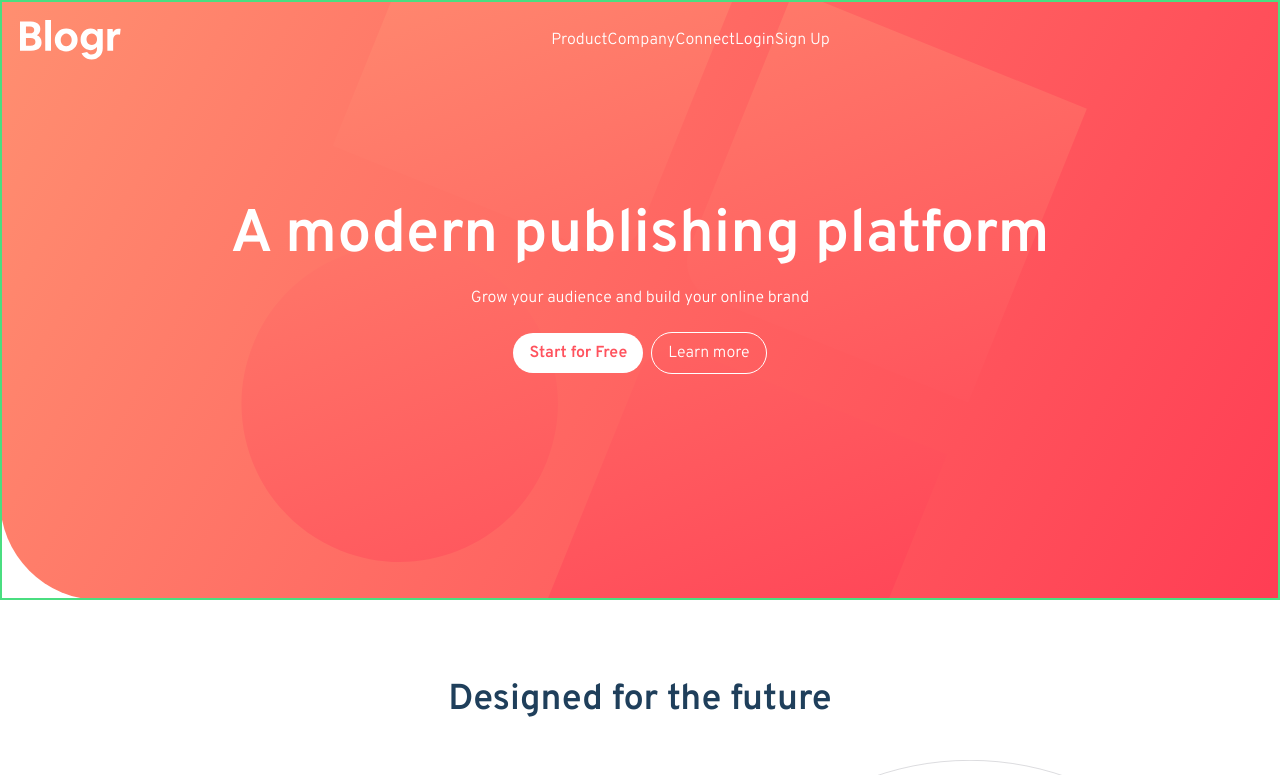
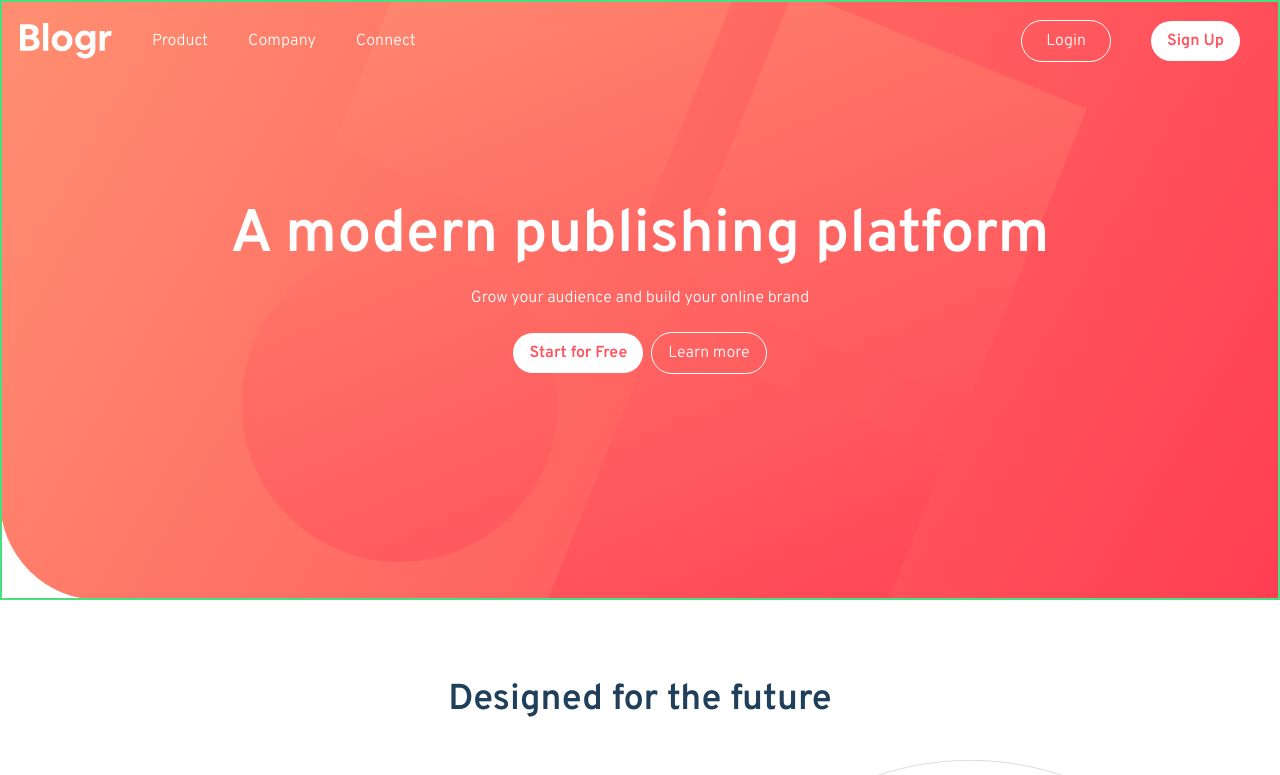
Before and after one commit to alexangria1992/frontend-mentor-challenges, a React (Create React App) app in the folder blogr-website/: page / in a window 1280 px wide. Shown: the top 775 px of the page. Built offline with nearby package versions, Linux system fonts and the light colour scheme.

Commit message:
Navbar finalizing

```diff
--- a/blogr-website/src/components/Buttons.js
+++ b/blogr-website/src/components/Buttons.js
@@ -5,10 +5,14 @@ const Buttons = () => {
     <div>
       <ul>
         <li>
-          <button>Login</button>
+          <button className="border border-white bg-transparent py-2 px-6 rounded-full">
+            Login
+          </button>
         </li>
         <li>
-          <button>Sign Up</button>
+          <button className="btn-light bg-white py-2 px-4 rounded-full">
+            Sign Up
+          </button>
         </li>
       </ul>
     </div>
--- a/blogr-website/src/components/Header.js
+++ b/blogr-website/src/components/Header.js
@@ -17,8 +17,8 @@ const Header = () => {
 
   return (
     <>
-      <header className="absolute p-5 flex items-center justify-between w-full">
-        <div>
+      <header className="absolute  p-5 flex items-center justify-between w-full md:flex">
+        <div className="md:mr-5">
           <img src={logo} alt="" />
         </div>
         {/* Links */}
--- a/blogr-website/src/index.css
+++ b/blogr-website/src/index.css
@@ -131,11 +131,13 @@ body {
     position: relative;
     background-color: transparent;
     box-shadow: none;
-    width: auto;
     padding: 0;
     left: 0;
+    margin: 0;
     transform: translateX(0%);
+    width: 100%;
     top: 0;
+    /* display: flex !important; */
   }
 
   .navbar ul {
@@ -144,7 +146,7 @@ body {
 
   .navbar ul li {
     color: var(--white);
-    margin: 0;
+    margin: 0 20px;
   }
 
   .state .state-img {
```
